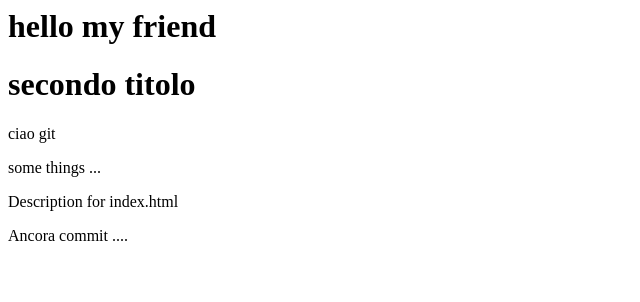
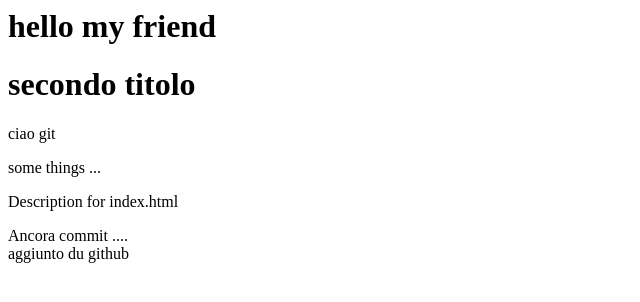
Before and after one commit to alexandru99999/-GitHubMaterclass, a plain HTML site: page index.html in a window 1280 px wide. Shown: the whole page, without its empty margins (0-640 px from the left). Drawn offline with Linux system fonts and the light colour scheme.

Commit message:
added on github

```diff
--- a/index.html
+++ b/index.html
@@ -6,3 +6,4 @@
     <p>Description for index.html</p>
 </div>
 <div>Ancora commit ....</div>
+<div>aggiunto du github</div>
```
